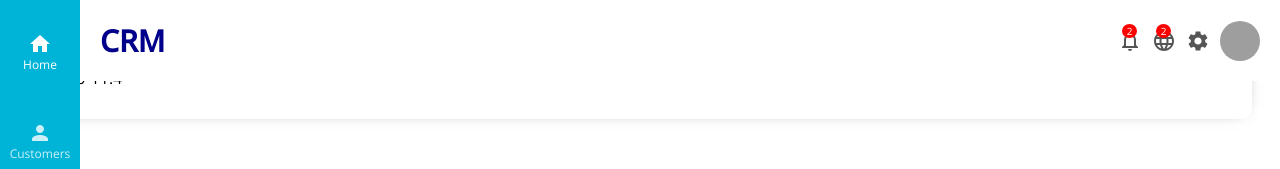
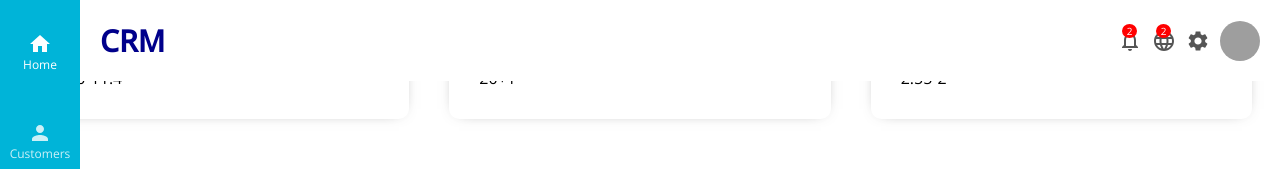
Before and after one commit to rajis31/crmX, a React app in the folder frontend/: page / in a window 1280 px wide. Shown: the top 169 px of the page. Built offline with nearby package versions, Linux system fonts and the light colour scheme; grey boxes are pictures that could not be loaded.

Commit message:
Update Metricbar.jsx

```diff
--- a/frontend/src/components/Metricbar/Metricbar.jsx
+++ b/frontend/src/components/Metricbar/Metricbar.jsx
@@ -1,7 +1,7 @@
 import React from 'react'
 import "./Metricbar.css"
 import ArrowDownwardIcon from '@mui/icons-material/ArrowDownward';
-
+import ArrowUpwardIcon  from '@mui/icons-material/ArrowUpward'
 
 function Metricbar() {
     return (
@@ -16,6 +16,26 @@ function Metricbar() {
 
                 </div>
             </div>
+            <div className="metric">
+                <div className="metric-bar__title"># of Contacts</div>
+                <div className='metric-bar__container'>
+                    <span className="metric-bar__value num_of_contacts">20</span>
+                    <span className="metric-bar__value-change">
+                        +1 <ArrowUpwardIcon className="metric-bar__icon positive" />
+                    </span>
+
+                </div>
+            </div>
+            <div className="metric">
+                <div className="metric-bar__title">Avg Clients Added (per day)</div>
+                <div className='metric-bar__container'>
+                    <span className="metric-bar__value avg_add_customers">2.55</span>
+                    <span className="metric-bar__value-change">
+                        -2 <ArrowDownwardIcon className="metric-bar__icon negative" />
+                    </span>
+
+                </div>
+            </div>
 
         </div>
     )
```
